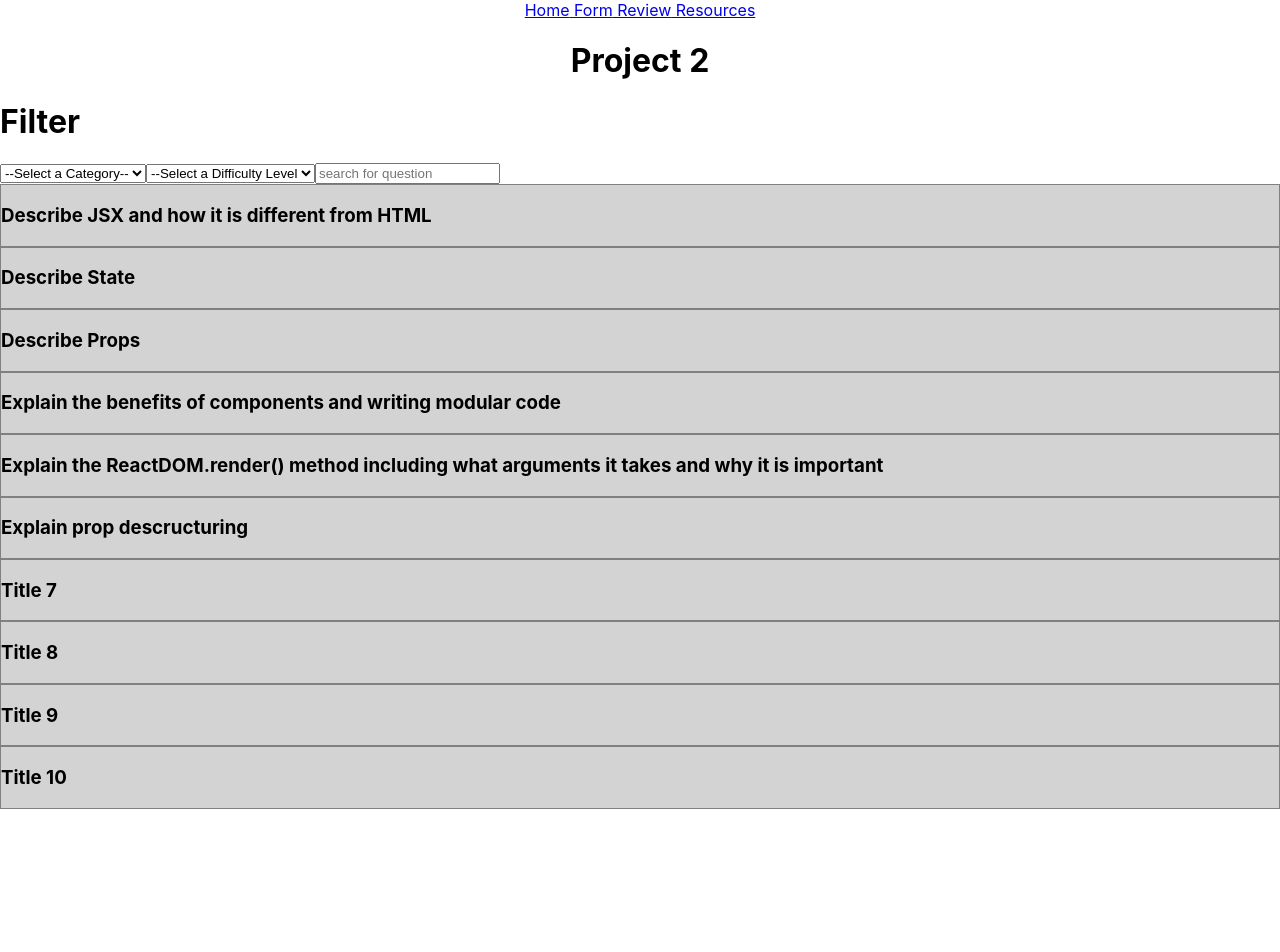
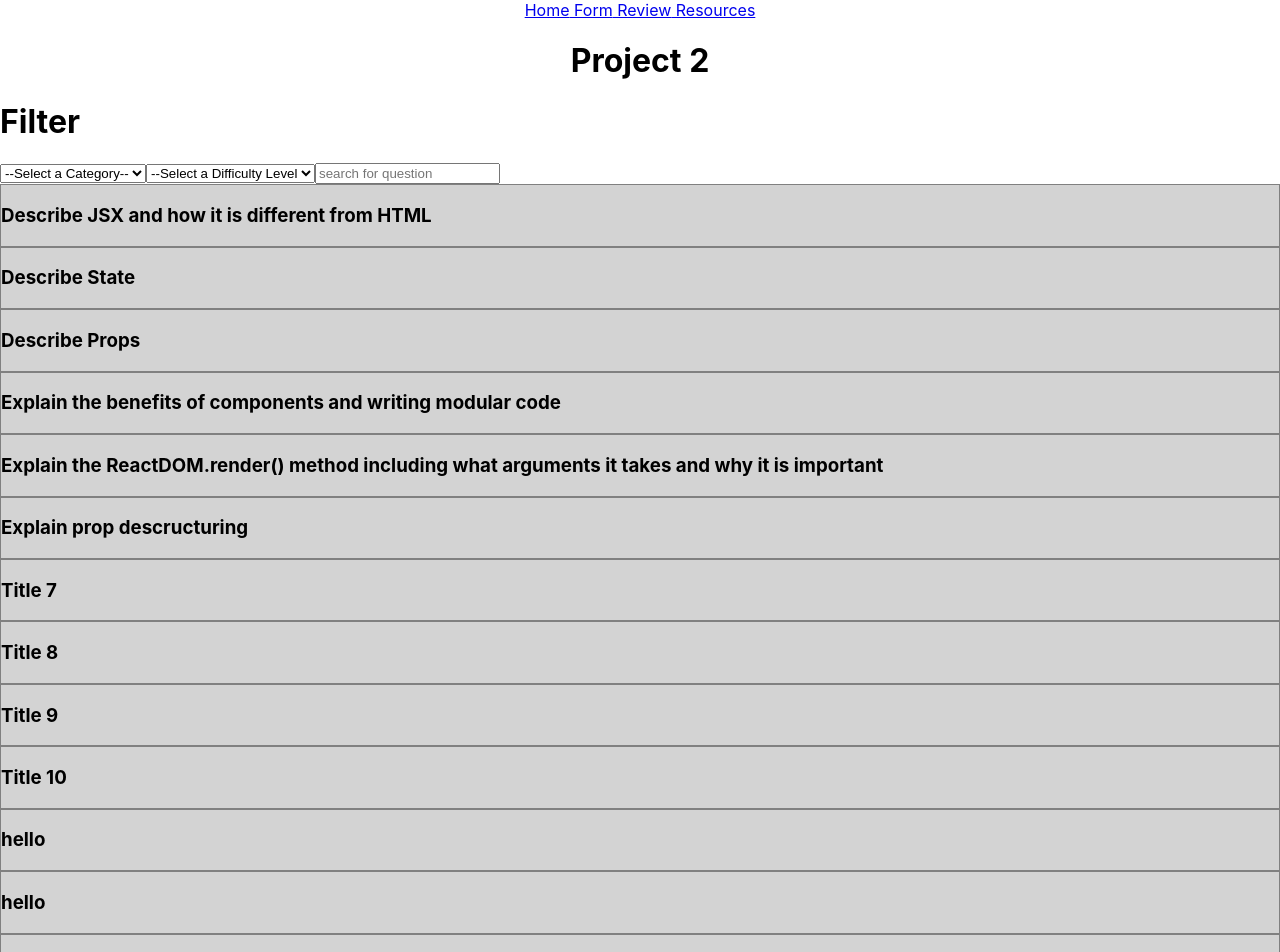
Before and after one commit to CooleyWC/project-phase-2, a React (Create React App) app in the folder my-app/: page / in a window 1280 px wide. Shown: the top 952 px of the page. Before the commit the page ends 809 px from the top, so only its background shows below. Built offline with nearby package versions, Linux system fonts and the light colour scheme; data requests are answered from the project's data file.

Commit message:
added POST request to Form

```diff
--- a/my-app/db.json
+++ b/my-app/db.json
@@ -89,7 +89,33 @@
       "difficulty": "advanced",
       "code": "./logo192.png",
       "review": false
+    },
+    {
+      "title": "hello",
+      "answer": "bro",
+      "category": "components-props",
+      "difficulty": "medium",
+      "code": "./logo192.png",
+      "review": false,
+      "id": 11
+    },
+    {
+      "title": "hello",
+      "answer": "bro",
+      "category": "components-props",
+      "difficulty": "medium",
+      "code": "./logo192.png",
+      "review": false,
+      "id": 12
+    },
+    {
+      "title": "hi",
+      "answer": "hi",
+      "category": "components-props",
+      "difficulty": "easy",
+      "code": "./logo192.png",
+      "review": false,
+      "id": 13
     }
-
   ]
 }
--- a/my-app/src/Form.js
+++ b/my-app/src/Form.js
@@ -12,7 +12,7 @@ const initialState = {
 }
 
 const Form = () => {
-    const {questionData} = useOutletContext();
+    const {questionData, URL} = useOutletContext();
 
     const [formData, setFormData] = useState(initialState);
     const [titleInput, setTitleInput] = useState('');
@@ -33,7 +33,18 @@ const Form = () => {
             "review": false
         }
         console.log(newQuestion)
+
+        fetch(URL, {
+            method: "POST",
+            headers: {
+                "Content-type": "application/json"
+            },
+            body: JSON.stringify(newQuestion)
+        })
+        .then(res=>res.json())
+        .then((newItem)=>setFormData({...formData, newItem}))
     }
+    console.log(formData)
 
     return (
         <div>
```
Lines whose indentation alone changed are shown as unchanged.
